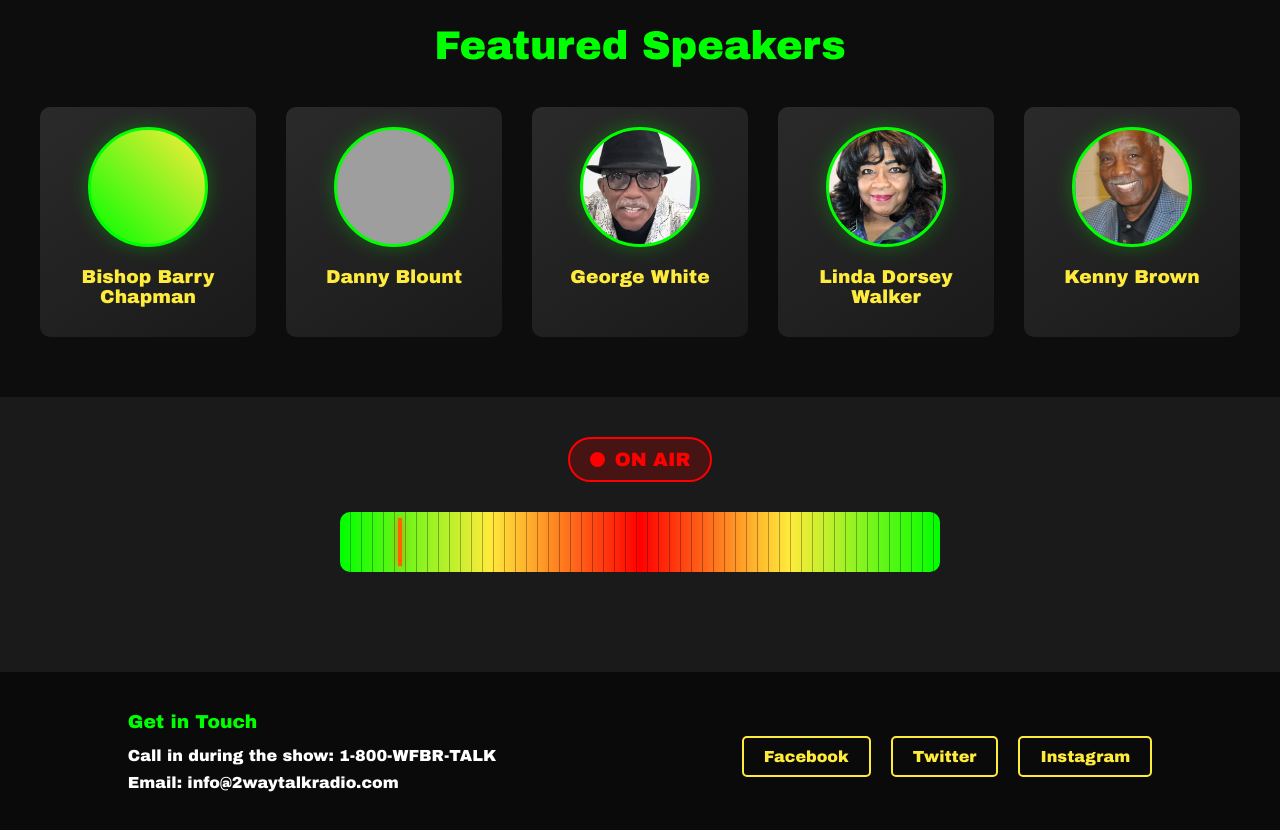
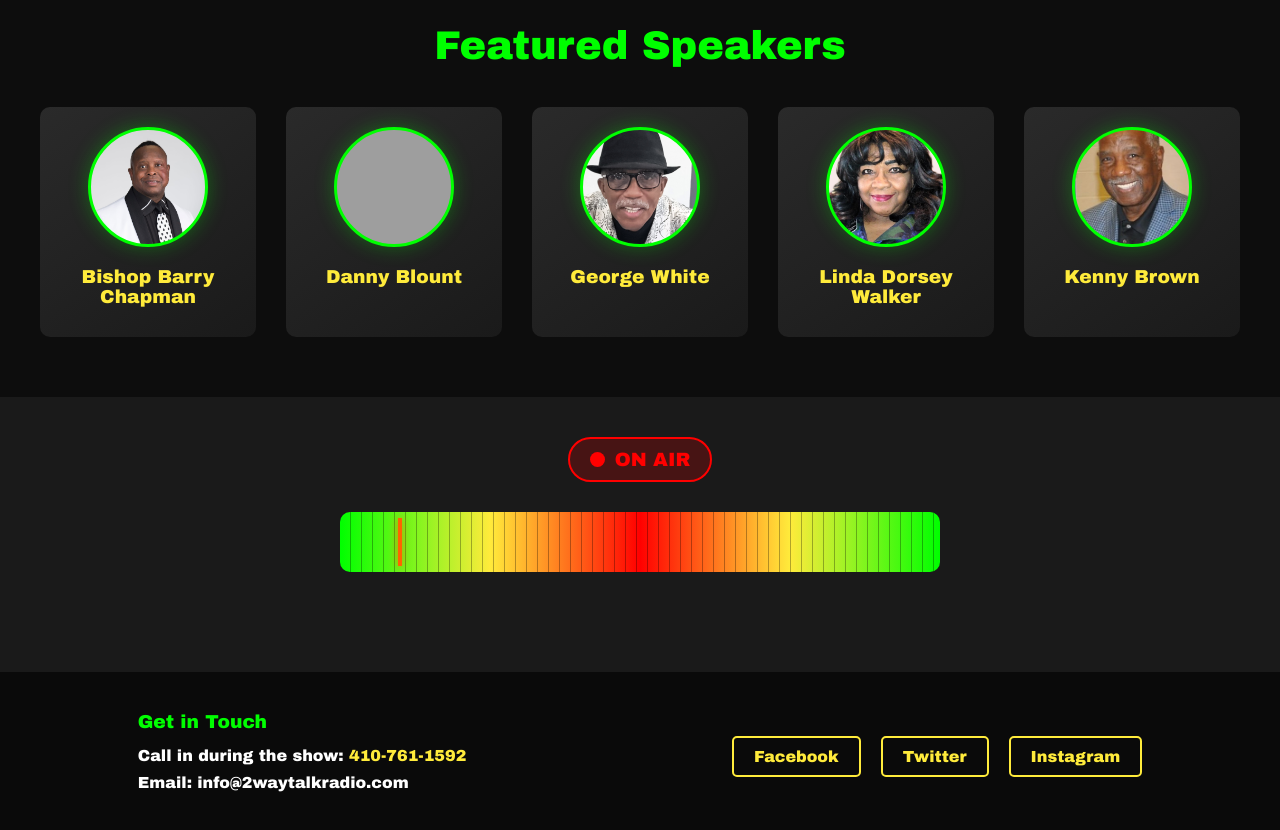
Before and after one commit to MajesticSoftware/2way-talk-radio, a plain HTML site: page index.html in a window 1280 px wide. Shown: the part 1440-2270 px from the top of the page. Drawn offline with Linux system fonts and the light colour scheme; grey boxes are pictures that could not be loaded.

Commit message:
Update call-in number and bishop photo

```diff
--- a/index.html
+++ b/index.html
@@ -59,7 +59,7 @@
         <h2 class="guests-title">Featured Speakers</h2>
         <div class="guests-grid">
             <div class="guest-card">
-                <div class="guest-image"></div>
+                <div class="guest-image" style="background-image: url('BishopPhoto.jpg');"></div>
                 <div class="guest-info">
                     <h3>Bishop Barry Chapman</h3>
                 </div>
@@ -105,7 +105,7 @@
     <footer class="footer">
         <div class="contact-info">
             <h3>Get in Touch</h3>
-            <p>Call in during the show: 1-800-WFBR-TALK</p>
+            <p>Call in during the show: <a href="tel:4107611592" class="contact-link">410-761-1592</a></p>
             <p>Email: info@2waytalkradio.com</p>
         </div>
         <div class="social-links">
--- a/styles.css
+++ b/styles.css
@@ -424,6 +424,17 @@ body {
     margin-bottom: 10px;
 }
 
+.contact-link {
+    color: #ffeb3b;
+    text-decoration: none;
+    font-weight: bold;
+}
+
+.contact-link:hover {
+    color: #00ff00;
+    text-decoration: underline;
+}
+
 .social-links {
     display: flex;
     gap: 20px;
```
Also changed, not shown: BishopPhoto.jpg (added).
